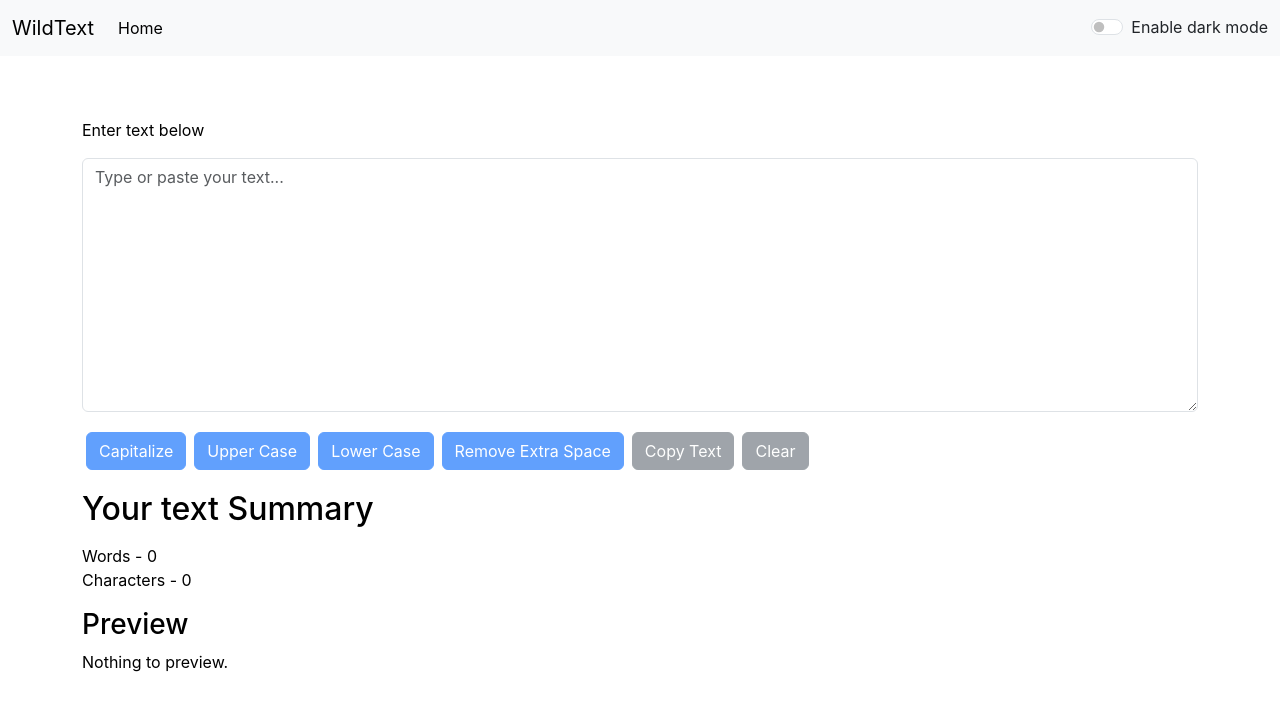
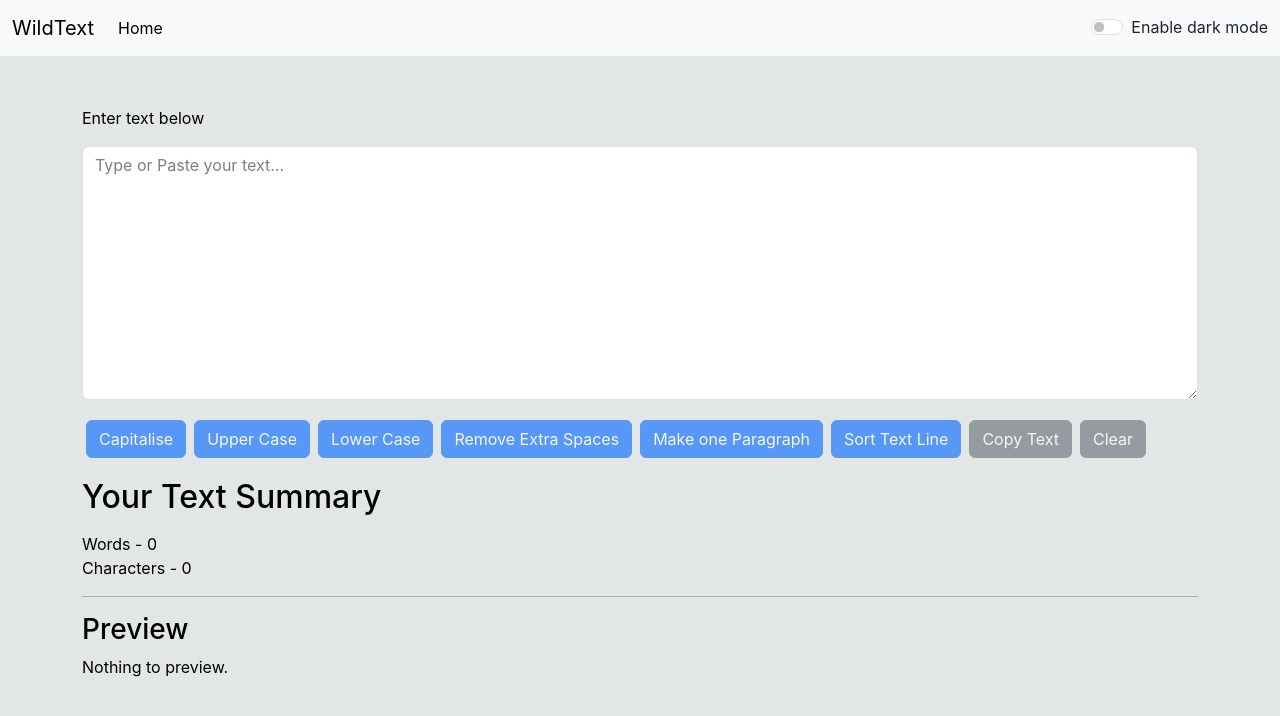
Before and after one commit to adityadhikale/TypeShift, a React (Create React App) app: page / in a window 1280 px wide. Shown: the top 716 px of the page. Built offline with nearby package versions, Linux system fonts and the light colour scheme.

Commit message:
cahnges
changes

```diff
--- a/src/App.js
+++ b/src/App.js
@@ -1,17 +1,12 @@
+
+import React from "react";
+import { useState } from 'react';
 
 import './App.css';
-import { useState } from 'react';
 import './App.css';
 import Navbar from './components/Navbar';
 import Textbox from './components/Textbox';
 import Alert from './components/Alert';
-import About from './components/About';
-import React from "react";
-// import {
-//   BrowserRouter as Router,
-//   Routes,
-//   Route,
-// } from "react-router-dom";
 
 function App() {
   const [mode, setmode] = useState('light');
@@ -25,7 +20,7 @@ function App() {
     }
     else {
       setmode('light')
-      document.body.style.backgroundColor = 'white'
+      document.body.style.backgroundColor = '#E3E6E6'
       showAlert('Light mode is enable', 'success');
     }
   }
--- a/src/components/About.js
+++ /dev/null
@@ -1,18 +0,0 @@
-import React from 'react'
-
-export default function About(props) {
-    // document.title=`${props.title} - About`
-    return (
-        <>
-            <div className='container my-5' style={{ color: props.mode === 'dark' ? 'white' : 'black' }} >
-                <h2 className='my-2'>About {props.title}</h2>
-                <p className='my-2'>
-                    In literary theory, a text is any object that can be "read", whether this object is a work of literature, a street sign, an arrangement of buildings on a city block, or styles of clothing. It is a coherent set of signs that transmits some kind of informative message.This set of signs is considered in terms of the informative message's content, rather than in terms of its physical form or the medium in which it is represented.
-                </p>
-                <p>
-                    Within the field of literary criticism, "text" also refers to the original information content of a particular piece of writing; that is, the "text" of a work is that primal symbolic arrangement of letters as originally composed, apart from later alterations, deterioration, commentary, translations, paratext, etc. Therefore, when literary criticism is concerned with the determination of a "text", it is concerned with the distinguishing of the original information content from whatever has been added to or subtracted from that content as it appears in a given textual document that is, a physical representation of text.
-                </p>
-            </div >
-        </>
-    )
-}
--- a/src/components/Navbar.js
+++ b/src/components/Navbar.js
@@ -1,6 +1,5 @@
 import React from 'react'
 import PropTypes from 'prop-types'
-// import { Link } from 'react-router-dom'
 
 
 export default function Navbar(props) {
@@ -8,14 +7,14 @@ export default function Navbar(props) {
     <>
       <nav className={`navbar navbar-expand-lg navbar-${props.mode} bg-${props.mode}`}>
         <div className="container-fluid">
-          <a className="navbar-brand" href="#">{props.title}</a>
+          <a className="navbar-brand" href="/">{props.title}</a>
           <button className="navbar-toggler" type="button" data-bs-toggle="collapse" data-bs-target="#navbarNav" aria-controls="navbarNav" aria-expanded="false" aria-label="Toggle navigation">
             <span className="navbar-toggler-icon"></span>
           </button>
           <div className="collapse navbar-collapse" id="navbarNav">
             <ul className="navbar-nav me-auto mb-2 mb-lg-0">
               <li className="nav-item">
-                <a className="nav-link active" aria-current="page" href="#">Home</a>
+                <a className="nav-link active" aria-current="page" href="/">Home</a>
               </li>
             </ul>
             <div className={`form-check form-switch text-${props.mode==='light'?'dark':'light'}`}>
--- a/src/components/Textbox.js
+++ b/src/components/Textbox.js
@@ -1,71 +1,97 @@
-import React, { useState } from 'react'
+import React, { useState } from 'react';
+import '../style/style.css'
 
 export default function Textbox(props) {
+    const [text, setText] = useState('');
 
-    const handelonchange = (event) => {
-        settext(event.target.value);
+    const handleChange = (event) => {
+        setText(event.target.value);
+    };
+
+    const upperCase = () => {
+        let newText = text.toUpperCase();
+        setText(newText);
+        props.showAlert('Converted to Uppercase', 'success');
+    };
+
+    const lowerCase = () => {
+        let newText = text.toLowerCase();
+        setText(newText);
+        props.showAlert('Converted to Lowercase', 'success');
+    };
+
+    const capitalise = () => {
+        let newText = text.replace(/(?:^|\.\s|\!\s|\?\s|\,\s|\:\s|\;\s)([a-z])/g, (match) => match.toUpperCase());
+        newText = newText.charAt(0).toUpperCase() + newText.slice(1);
+        setText(newText);
+        props.showAlert('Capitalised', 'success');
+    };
+
+
+    const clearText = () => {
+        setText('');
+        props.showAlert('Text Cleared', 'success');
+    };
+
+    const copyText = () => {
+        navigator.clipboard.writeText(text);
+        props.showAlert('Text Copied to Clipboard', 'success');
+    };
+
+    const removeExtraSpaces = () => {
+        let newText = text.replace(/ +/g, ' ');
+        setText(newText.trim());
+        props.showAlert('Extra Spaces Removed', 'success');
+    };
+
+    const removePara = () => {
+        let newText = text.replace(/\s+/g, ' ').trim();
+        setText(newText.trim());
+        props.showAlert('Only one Paragraph Removed', 'success');
     }
 
-    const upperCase = () => {
-        let newtext = text.toUpperCase();
-        settext(newtext);
-        props.showAlert('Conver to Uppercase','success');
-    }
+    const sortTextLines = () => {
+        let newText = text.split('\n').sort().join('\n');
+        setText(newText.trim());
+        props.showAlert('Text is Sorted', 'success');
+    };
 
-    const lowerCase = () =>{
-        let newtext = text.toLowerCase();
-        settext(newtext);
-        props.showAlert('Conver to Lowercase','success');
-    }
-
-    const paraCase = () =>{
-        let newtext = text.charAt(0).toUpperCase() + text.slice(1);
-        settext(newtext);
-        props.showAlert('Capitalized','success');
-    }
-
-    const clearCase =() =>{
-        let newtext = '';
-        settext(newtext);
-        props.showAlert('Text is Cleared','success');
-    }
-
-    const copyCase =()=>{
-        let newtext = document.getElementById('textBox')
-        newtext.select();
-        navigator.clipboard.writeText(newtext.value);
-        props.showAlert('Copied to Clipboard','success');
-    }
-
-    const spaceCase =() =>{
-        let newtext = text.split(/[ ]+/);
-        settext(newtext.join(" "));
-        props.showAlert('Extra Space removed','success');
-    }
-
-    const [text, settext] = useState('');
 
     return (
         <>
-            <div className='container my-3' style={{color:props.mode==='dark'?'white':'black'}}>
+            <div className='container my-1' style={{ color: props.mode === 'dark' ? 'white' : 'black' }}>
                 <div className="mb-3">
                     <label className="form-label my-3">{props.heading}</label>
-                    <textarea className="form-control" id="textBox" rows="10" placeholder='Type or paste your text...' value={text} onChange={handelonchange} style={{backgroundColor:props.mode==='dark'?'#6C757D':'white', color:props.mode==='dark'?'white':'black'}}></textarea>
+                    <textarea
+                        className={`form-control ${props.mode === 'dark' ? 'text-white' : 'text-black'}`}
+                        id="textBox"
+                        rows="10"
+                        placeholder='Type or Paste your text...'
+                        value={text}
+                        onChange={handleChange}
+                        style={{ backgroundColor: props.mode === 'dark' ? '#74747400' : 'white', color: props.mode === 'dark' ? 'white' : 'black', }}
+                    ></textarea>
                 </div>
-                <button disabled={text.length===0} className="btn btn-primary mx-1 my-1" onClick={paraCase}>Capitalize</button>
-                <button disabled={text.length===0} className="btn btn-primary mx-1 my-1" onClick={upperCase}>Upper Case</button>
-                <button disabled={text.length===0} className="btn btn-primary mx-1 my-1" onClick={lowerCase}>Lower Case</button>
-                <button disabled={text.length===0} className="btn btn-primary mx-1 my-1" onClick={spaceCase}>Remove Extra Space</button>
-                <button disabled={text.length===0} className="btn btn-secondary mx-1 my-1" onClick={copyCase}>Copy Text</button>
-                <button disabled={text.length===0} className="btn btn-secondary mx-1 my-1" onClick={clearCase}>Clear</button>
+                <button disabled={text.length === 0} className="btn btn-primary mx-1 my-1" onClick={capitalise}>Capitalise</button>
+                <button disabled={text.length === 0} className="btn btn-primary mx-1 my-1" onClick={upperCase}>Upper Case</button>
+                <button disabled={text.length === 0} className="btn btn-primary mx-1 my-1" onClick={lowerCase}>Lower Case</button>
+                <button disabled={text.length === 0} className="btn btn-primary mx-1 my-1" onClick={removeExtraSpaces}>Remove Extra Spaces</button>
+                <button disabled={text.length === 0} className="btn btn-primary mx-1 my-1" onClick={removePara}>Make one Paragraph</button>
+                <button disabled={text.length === 0} className="btn btn-primary mx-1 my-1" onClick={sortTextLines}>Sort Text Line</button>
+                <button disabled={text.length === 0} className="btn btn-secondary mx-1 my-1" onClick={copyText}>Copy Text</button>
+                <button disabled={text.length === 0} className="btn btn-secondary mx-1 my-1" onClick={clearText}>Clear</button>
             </div>
-            <div className="container" style={{color:props.mode==='dark'?'white':'black'}}>
-                <h2 className='my-3'>Your text Summary</h2>
-                <p>Words - {text.split(/\s+/).filter((element)=>{
-                    return element.length!==0}).length}<br />Characters - {text.length}</p>
+            <div className="container" style={{ color: props.mode === 'dark' ? 'white' : 'black' }}>
+                <div>
+                    <h2 className='my-3'>Your Text Summary</h2>
+                    <p>Words - {text.split(/\s+/).filter((element) => element.length !== 0).length}<br />Characters - {text.length}</p>
+                </div>
+                <hr />
                 <h3>Preview</h3>
-                <p>{text.length>0?text:'Nothing to preview.'}</p>
+                <div >
+                    <p>{text.length > 0 ? text : 'Nothing to preview.'}</p>
+                </div>
             </div>
         </>
-    )
+    );
 }
--- a/src/index.css
+++ b/src/index.css
@@ -5,6 +5,7 @@ body {
     sans-serif;
   -webkit-font-smoothing: antialiased;
   -moz-osx-font-smoothing: grayscale;
+  background-color: #E3E6E6;
 }
 
 code {
--- a/src/index.js
+++ b/src/index.js
@@ -11,7 +11,4 @@ root.render(
   </React.StrictMode>
 );
 
-// If you want to start measuring performance in your app, pass a function
-// to log results (for example: reportWebVitals(console.log))
-// or send to an analytics endpoint. Learn more: https://bit.ly/CRA-vitals
 reportWebVitals();
--- /dev/null
+++ b/src/style/style.css
@@ -0,0 +1,9 @@
+.text-white::placeholder{
+    color: white;
+    opacity: 0.5;
+}
+
+.text-black::placeholder{
+    color: black;
+    opacity: 0.5;
+}
```
Also changed, not shown: src/setupTests.js (deleted, +0 -5 lines), public/robots.txt (deleted), src/logo.svg (deleted), 1 other file (tests, documents, lock files or other folders).
